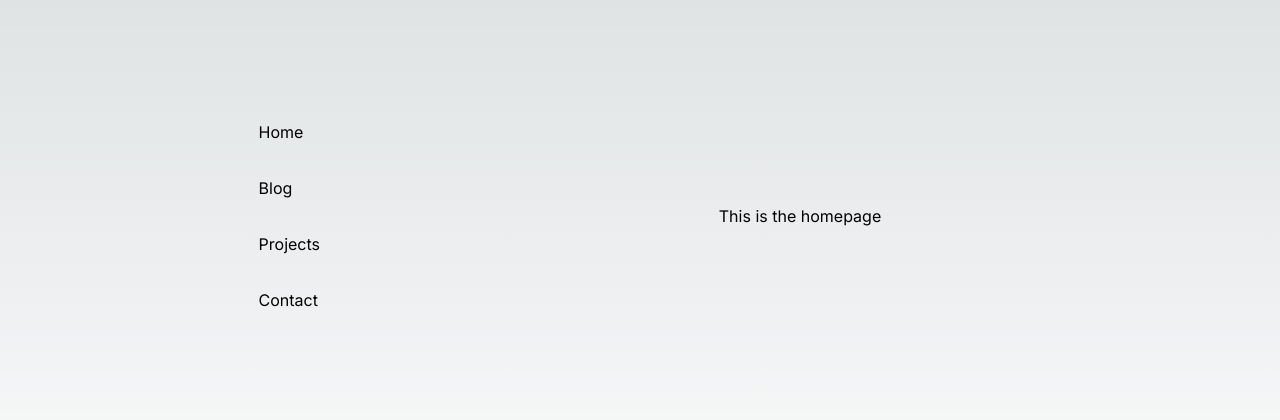
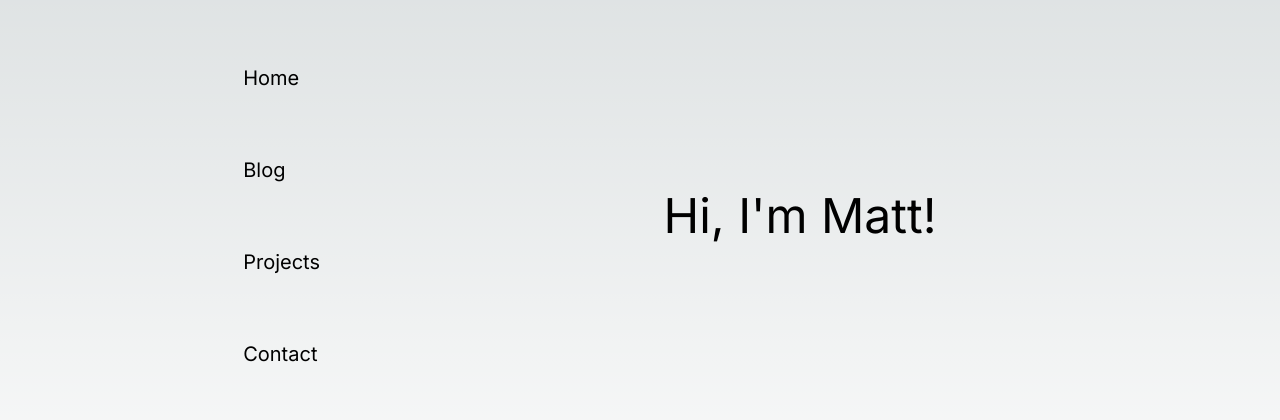
Before and after one commit to matthewaching/portfolio, a Next.js app: page / in a window 1280 px wide. Shown: the part 184-604 px from the top of the page. Built offline with nearby package versions, Linux system fonts and the light colour scheme.

Commit message:
Commit leftover changes

```diff
--- a/src/app/MainNav/MainNav.tsx
+++ b/src/app/MainNav/MainNav.tsx
@@ -1,21 +1,42 @@
 import Link from 'next/link';
 import React from 'react'
 
+type PageRoute = {
+    id: string,
+    label: string,
+};
+
+const routes: PageRoute[] = [
+    {
+        id: '',
+        label: 'Home',
+    },
+    {
+        id: 'blog',
+        label: 'Blog',
+    },
+    {
+        id: 'projects',
+        label: 'Projects',
+    },
+    {
+        id: 'contact',
+        label: 'Contact',
+    },
+];
+
 const MainNav = () => {
     return (
-        <div className="flex flex-col self-center justify-self-end gap-8">
-            <Link href='/'>
-                Home
-            </Link>
-            <Link href='/blog'>
-                Blog
-            </Link>
-            <span>
-                Projects
-            </span>
-            <span>
-                Contact
-            </span>
+        <div className="flex flex-col self-center justify-self-end gap-16">
+            {routes.map(route => (
+                <Link
+                    key={route.id}
+                    href={`/${route.id}`}
+                    className="text-xl"
+                >
+                    {route.label}
+                </Link>
+            ))}
         </div>
     );
 };
--- a/src/app/page.tsx
+++ b/src/app/page.tsx
@@ -2,8 +2,8 @@ import Image from 'next/image'
 
 const Home = () => {
     return (
-        <main className="flex min-h-screen flex-col items-center justify-center p-24">
-            This is the homepage
+        <main className="flex text-5xl min-h-screen flex-col items-center justify-center p-24">
+            Hi, I'm Matt!
         </main>
     );
 };
```
